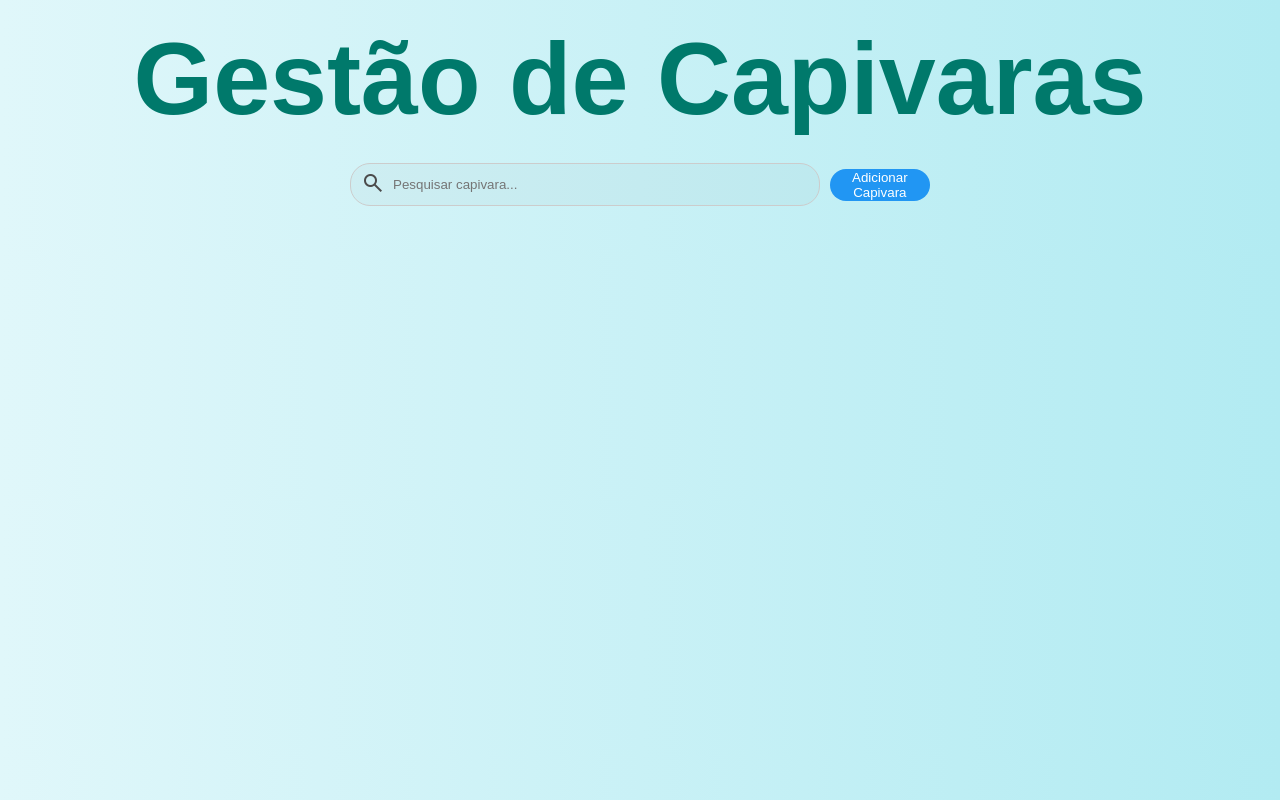
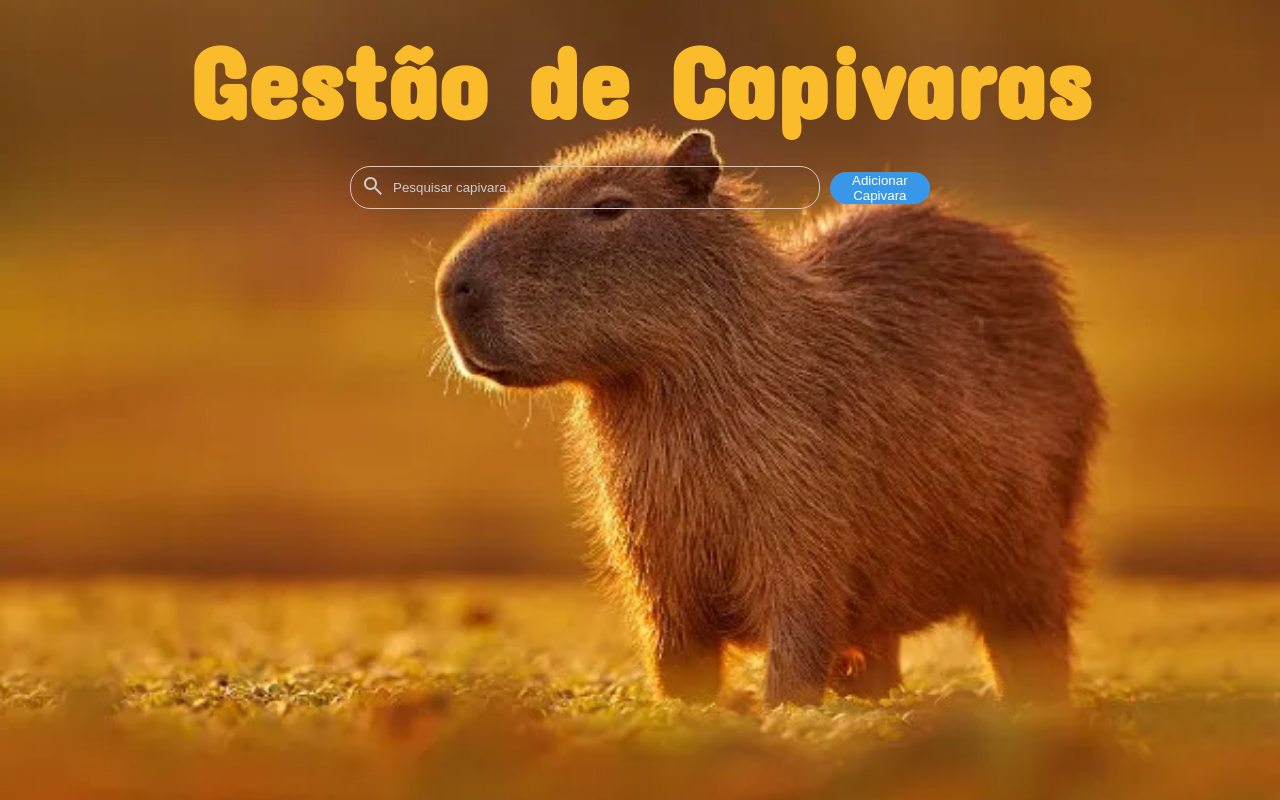
Before and after one commit to DeyvissonRobert/zoo-capivaras-frontend, a plain HTML site: page index.html in a window 1280 px wide. Drawn offline with nearby package versions, Linux system fonts and the light colour scheme; no server answers.

Commit message:
Finalizando Designer da pagina

```diff
--- a/script.js
+++ b/script.js
@@ -6,9 +6,6 @@ const modal = document.getElementById('add-capivara-modal');
 const addBtn = document.getElementById('add-btn');
 const cancelBtn = document.querySelector('.close-button');
 const addCapivaraForm = document.getElementById('add-capivara-form');
-
-
-
 
 async function fetchCapivaras() {
     try {
@@ -47,7 +44,6 @@ function displayCapivaras(capivaras) {
                     </div>
             </div>
         `;
-
         capivaraList.appendChild(capivaraItem);
     });
 }
--- a/styles.css
+++ b/styles.css
@@ -1,3 +1,5 @@
+@import url('https://fonts.googleapis.com/css2?family=Concert+One&display=swap');
+
 * {
     margin: 0;
     padding: 0;
@@ -5,8 +7,11 @@
 }
 
 body {
-    font-family: Arial, sans-serif;
-    background: linear-gradient(to right, #e0f7fa, #b2ebf2);
+    font-family: "Concert One", sans-serif;
+    background-image: url('./assets/capivara.png');
+    background-size: cover;
+    background-position: center;
+    background-attachment: fixed;
     color: #333;
     padding: 20px;
     display: flex;
@@ -21,7 +26,7 @@ header {
 }
 
 h1 {
-    color: #00796b;
+    color: #FABC2A;
 }
 
 #search-section {
@@ -32,6 +37,7 @@ h1 {
     border-radius: 20px;
     padding: 5px 10px;
     color: #4b4b4b;
+    opacity: 1;
     justify-content: space-between;
     margin-bottom: 20px;
     gap: 10px;
@@ -46,7 +52,11 @@ h1 {
     max-width: 600px;
     border-radius: 20px;
     padding: 5px 10px;
-    color: #4b4b4b;
+    color: #ccc;
+
+    input::placeholder {
+        color: #ccc;
+    }
 }
 
 #search-input {
@@ -71,7 +81,7 @@ button:hover {
 }
 
 #add-btn {
-    background-color: #2196F3;
+    background-color: #3897e6;
     color: white;
 }
 
@@ -84,7 +94,7 @@ button:hover {
 }
 
 .capivara-item {
-    background: #f9f9f9;
+    background: #f9f9f93d;
     border: 1px solid #e0e0e0;
     border-radius: 5px;
     padding: 10px;
@@ -95,7 +105,7 @@ button:hover {
 }
 
 .capivara-info {
-    background-color: #fff;
+    background-color: #f7f7f73f;
     display: flex;
     flex-direction: column;
     align-items: center;
@@ -112,7 +122,7 @@ button:hover {
 }
 
 button.delete-btn {
-    background-color: #F44336;
+    background-color: #ff1100a4;
 }
 
 .modal {
@@ -128,7 +138,7 @@ button.delete-btn {
 }
 
 .modal-content {
-    background-color: white;
+    background-color: #E9ECF5;
     margin: 5% auto;
     padding: 20px;
     border-radius: 10px;
@@ -206,7 +216,4 @@ textarea {
 
 #capivara-id {
     position: absolute;
-    background-color: #b2ebf25d;
-    border-radius: 10px;
-    padding: 1px;
 }
```
Also changed, not shown: assets/capivara.png (added).
